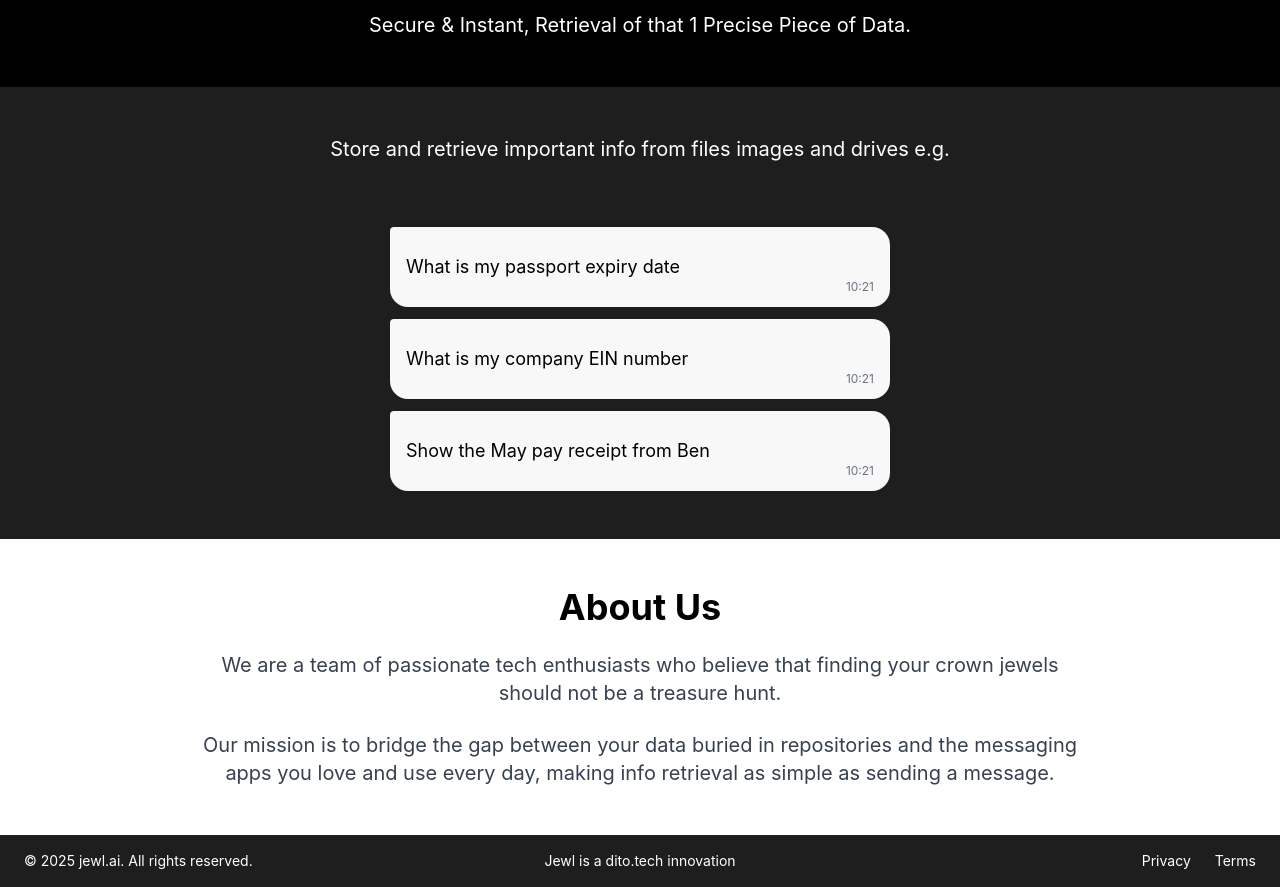
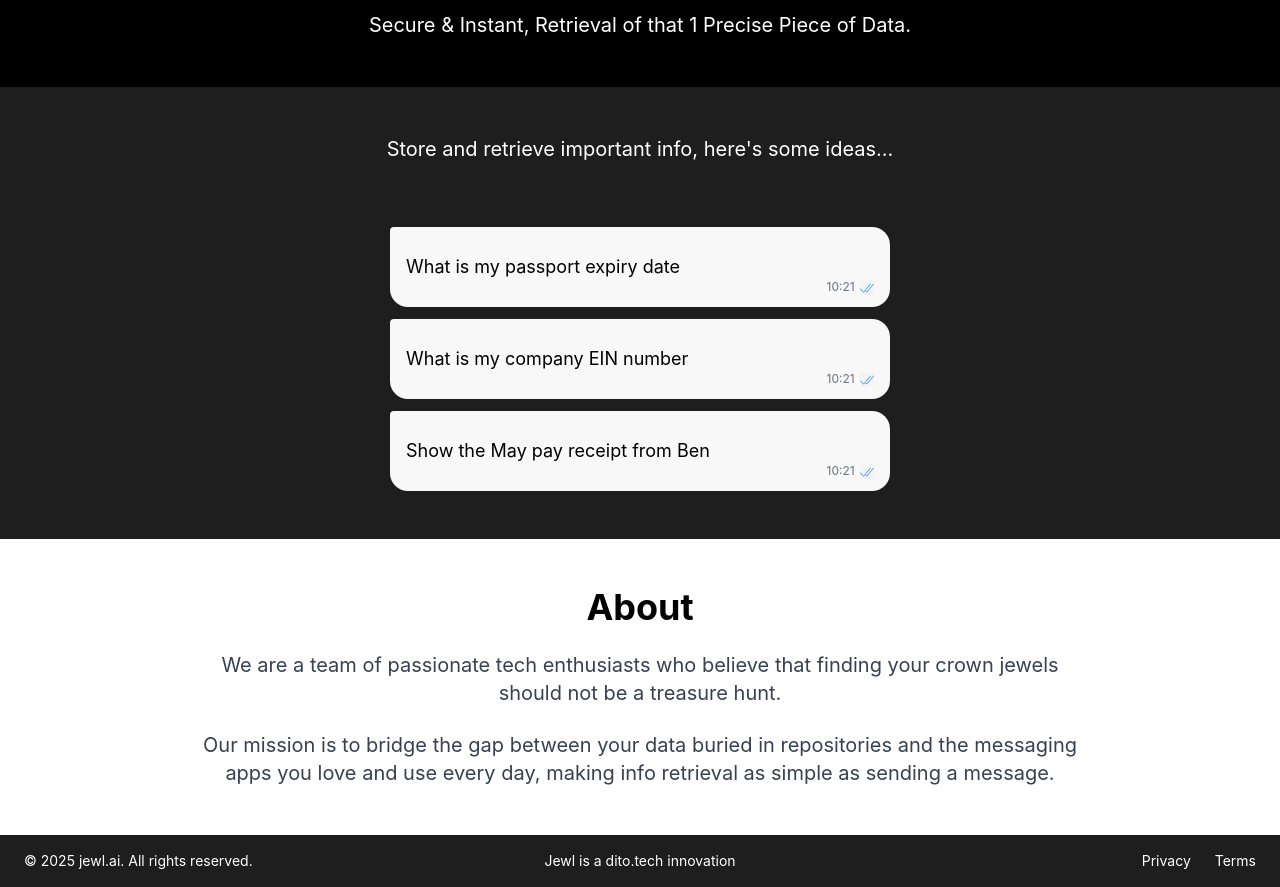
Before and after one commit to EdwardLH219/try-jewl, a Next.js app: page / in a window 1280 px wide. Shown: the part 920-1807 px from the top of the page. Built offline with nearby package versions, Linux system fonts and the light colour scheme.

Commit message:
feat: add blue ticks to example message cards

```diff
--- a/pages/index.tsx
+++ b/pages/index.tsx
@@ -66,7 +66,7 @@ export default function Home() {
       <div className={styles.container}>
         <div className={styles.containerWrapper}>
           <header className={styles.header}>
-            <h1 className={styles.mainHeading}>Looking for a needle in a haystack?</h1>
+            <h1 className={styles.mainHeading}>Looking for a needle<br className="block sm:hidden" /> in a haystack?</h1>
             <p className="text-xl text-gray-700">
               Get that exact info instantly using simple messaging apps
             </p>
@@ -107,26 +107,32 @@ export default function Home() {
       <section className="w-full bg-[#1E1E1E]">
         <div className="w-full py-12">
           <p className="text-white text-center text-xl mb-16">
-            Store and retrieve important info from files images and drives e.g.
+            Store and retrieve important info,<br className="block sm:hidden" /> here's some ideas…
           </p>
           <div className="max-w-3xl mx-auto px-4">
             <div className="space-y-3">
               <div className="flex justify-center">
                 <div className="bg-[#F8F8F8] rounded-[18px] rounded-tl-sm p-4 relative min-h-[80px] flex flex-col justify-center max-w-[500px] w-full">
                   <p className="text-lg">What is my passport expiry date</p>
-                  <p className="text-xs text-gray-500 text-right absolute bottom-3 right-4">{currentTime}</p>
+                  <p className="text-xs text-gray-500 text-right absolute bottom-3 right-4">
+                    {currentTime} <img src="/icons/blueTicks.png" alt="Read" className="inline-block h-3.5 ml-0.5" />
+                  </p>
                 </div>
               </div>
               <div className="flex justify-center">
                 <div className="bg-[#F8F8F8] rounded-[18px] rounded-tl-sm p-4 relative min-h-[80px] flex flex-col justify-center max-w-[500px] w-full">
                   <p className="text-lg">What is my company EIN number</p>
-                  <p className="text-xs text-gray-500 text-right absolute bottom-3 right-4">{currentTime}</p>
+                  <p className="text-xs text-gray-500 text-right absolute bottom-3 right-4">
+                    {currentTime} <img src="/icons/blueTicks.png" alt="Read" className="inline-block h-3.5 ml-0.5" />
+                  </p>
                 </div>
               </div>
               <div className="flex justify-center">
                 <div className="bg-[#F8F8F8] rounded-[18px] rounded-tl-sm p-4 relative min-h-[80px] flex flex-col justify-center max-w-[500px] w-full">
                   <p className="text-lg">Show the May pay receipt from Ben</p>
-                  <p className="text-xs text-gray-500 text-right absolute bottom-3 right-4">{currentTime}</p>
+                  <p className="text-xs text-gray-500 text-right absolute bottom-3 right-4">
+                    {currentTime} <img src="/icons/blueTicks.png" alt="Read" className="inline-block h-3.5 ml-0.5" />
+                  </p>
                 </div>
               </div>
             </div>
@@ -137,7 +143,7 @@ export default function Home() {
       <div className={styles.container}>
         <section className="py-12 px-6">
           <div className="max-w-4xl mx-auto">
-            <h2 className="text-4xl font-bold text-center mb-6">About Us</h2>
+            <h2 className="text-[2rem] md:text-4xl font-bold text-center mb-6">About</h2>
             <div className="text-center space-y-6">
               <p className="text-xl text-gray-700">
                 We are a team of passionate tech enthusiasts who believe that finding your crown jewels should not be a treasure hunt.
```
Also changed, not shown: public/icons/blueTicks.png (added).
